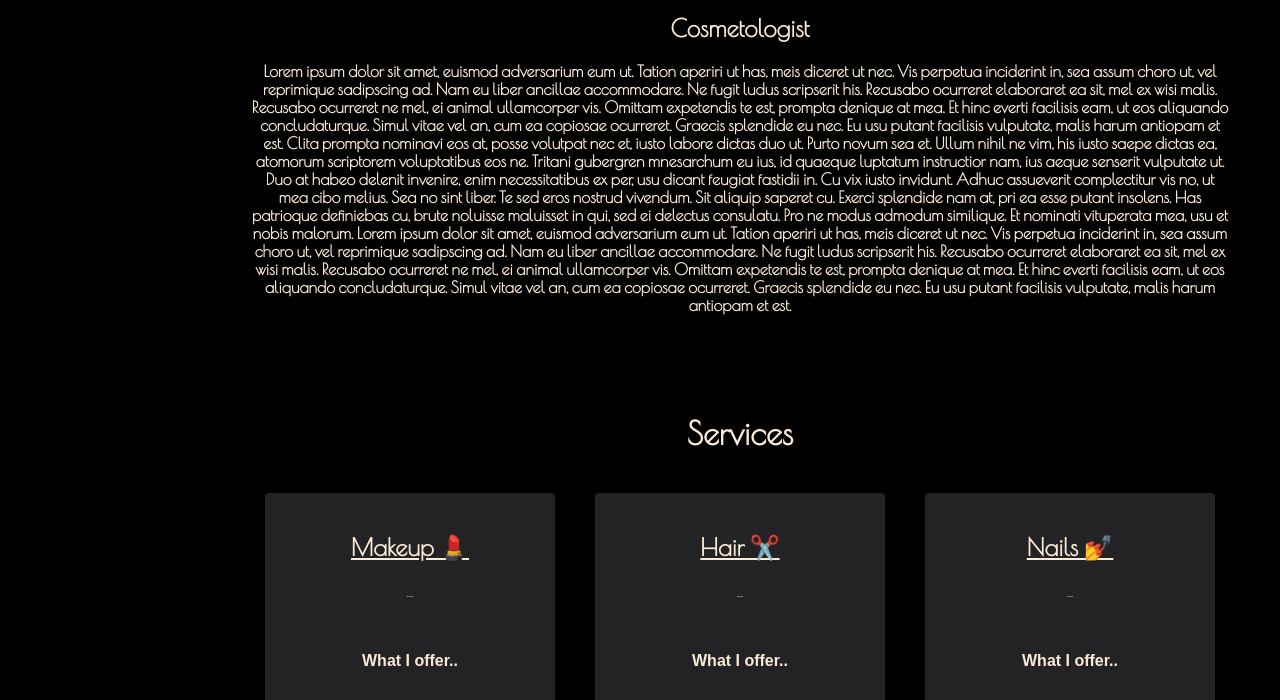
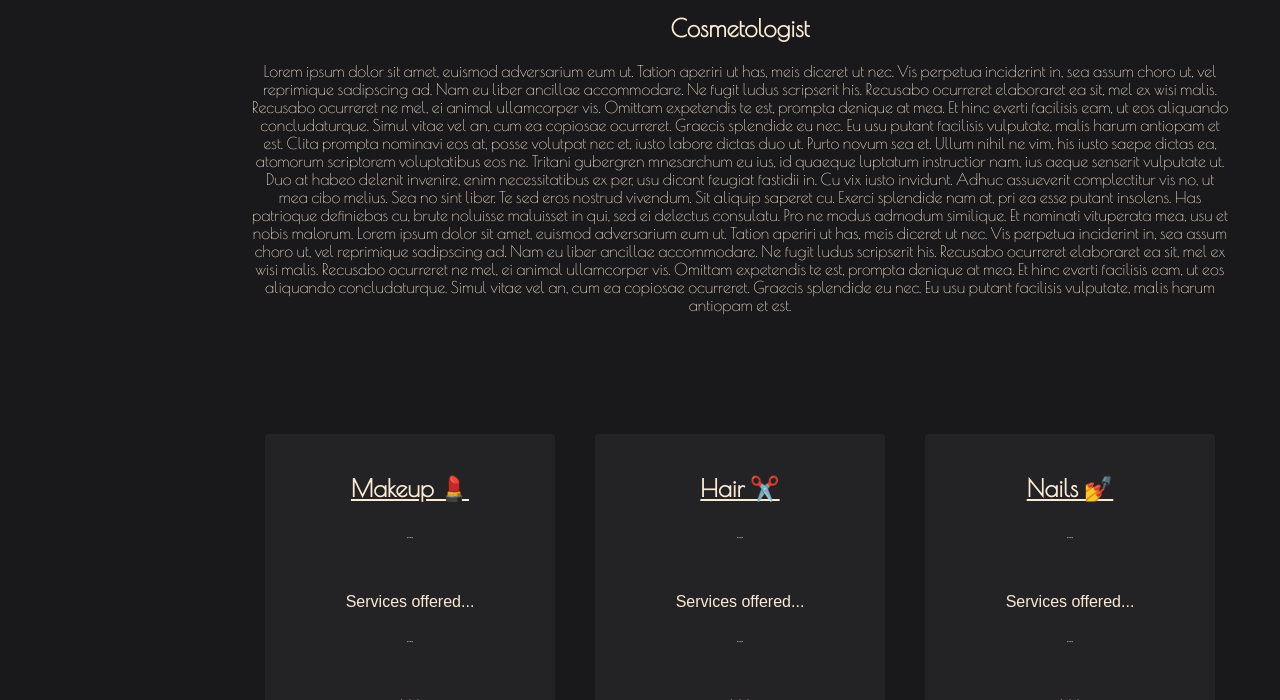
Before and after one commit to proiacm/glamlex, a React (Create React App) app: page / in a window 1280 px wide. Shown: the part 252-952 px from the top of the page. Built offline with nearby package versions, Linux system fonts and the light colour scheme.

Commit message:
Update App

```diff
--- a/src/App.css
+++ b/src/App.css
@@ -1,15 +1,6 @@
 .App {
   text-align: center;
-  background-color: black;
+  background-color: #19181a;
   color: antiquewhite;
   font-family: 'Poiret One', cursive;
 }
-
-.services {
-  margin-left: 250px;
-  margin-right: 50px;
-}
-
-p {
-  font-weight: bold;
-}
--- a/src/App.js
+++ b/src/App.js
@@ -1,8 +1,8 @@
 import React, { Component } from 'react';
+import Gallery from './Gallery/Gallery';
 import About from './About/About';
 import './App.css';
 import Appointment from './Appointment/Appointment';
-import Carousel from './Carousel/Carousel';
 import Nav from './Nav/Nav';
 import Offer from './Offer/Offer';
 
@@ -10,15 +10,15 @@ class App extends Component {
 
   state = {
     services: [
-      {name: 'Makeup 💄', desc: 'What I offer..', price: '$$$'},
-      {name: 'Hair ✂️', desc: 'What I offer..', price: '$$$'},
-      {name: 'Nails 💅', desc: 'What I offer..', price: '$$$'}
+      {name: 'Makeup 💄', desc: 'Services offered...', price: '$$$'},
+      {name: 'Hair ✂️', desc: 'Services offered...', price: '$$$'},
+      {name: 'Nails 💅', desc: 'Services offered...', price: '$$$'}
     ]
   }
 
   render() {
 
-    let servicesOffered = <div>
+    let services = <div>
       {this.state.services.map((service, index) => {
         return <Offer key={index} name={service.name} desc={service.desc} price={service.price}/>
       })}
@@ -28,9 +28,8 @@ class App extends Component {
       <div className="App">
         <Nav />
         <About />
-        <h1 className='services' id='offer'>Services</h1>
-        {servicesOffered}
-        <Carousel />
+        {services}
+        <Gallery />
         <Appointment />
       </div>
     );
```
